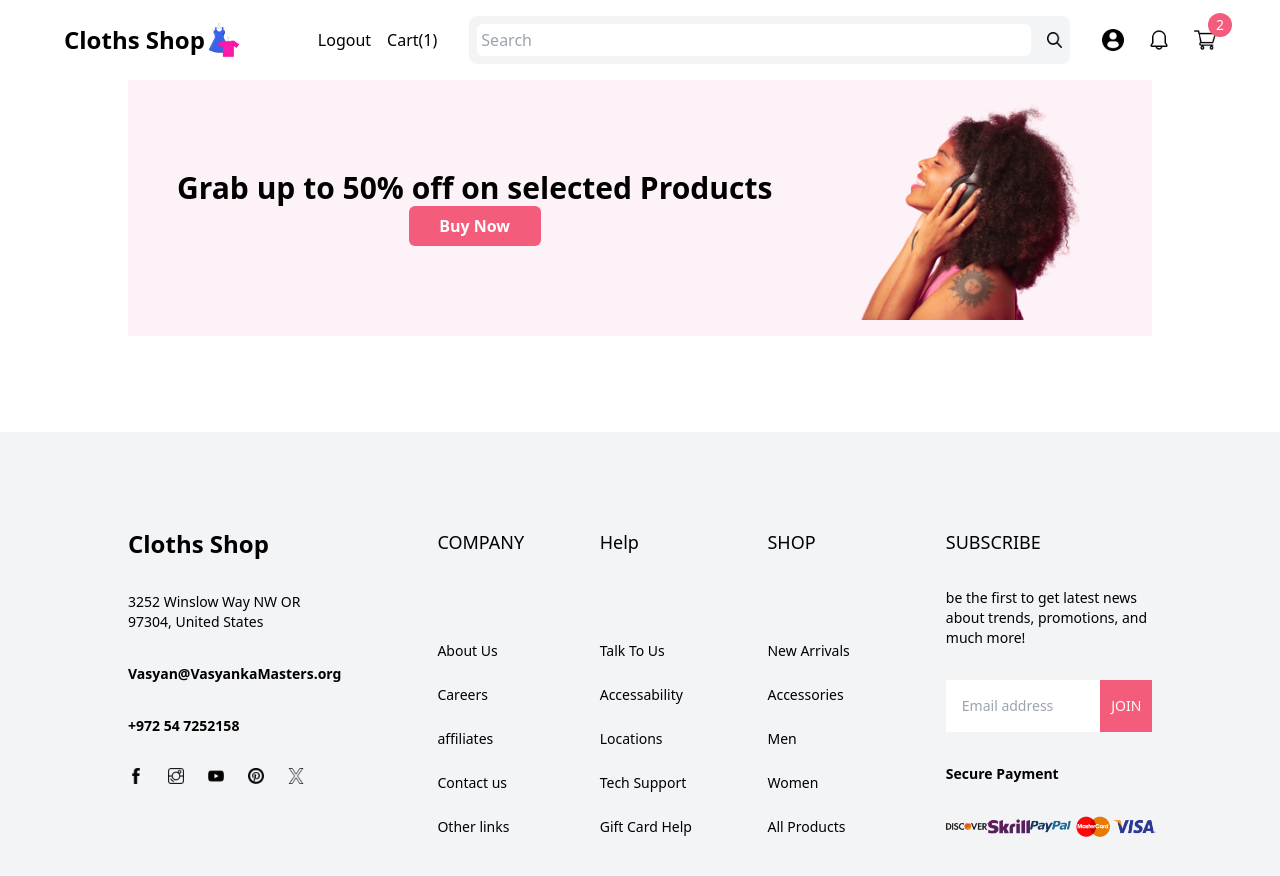
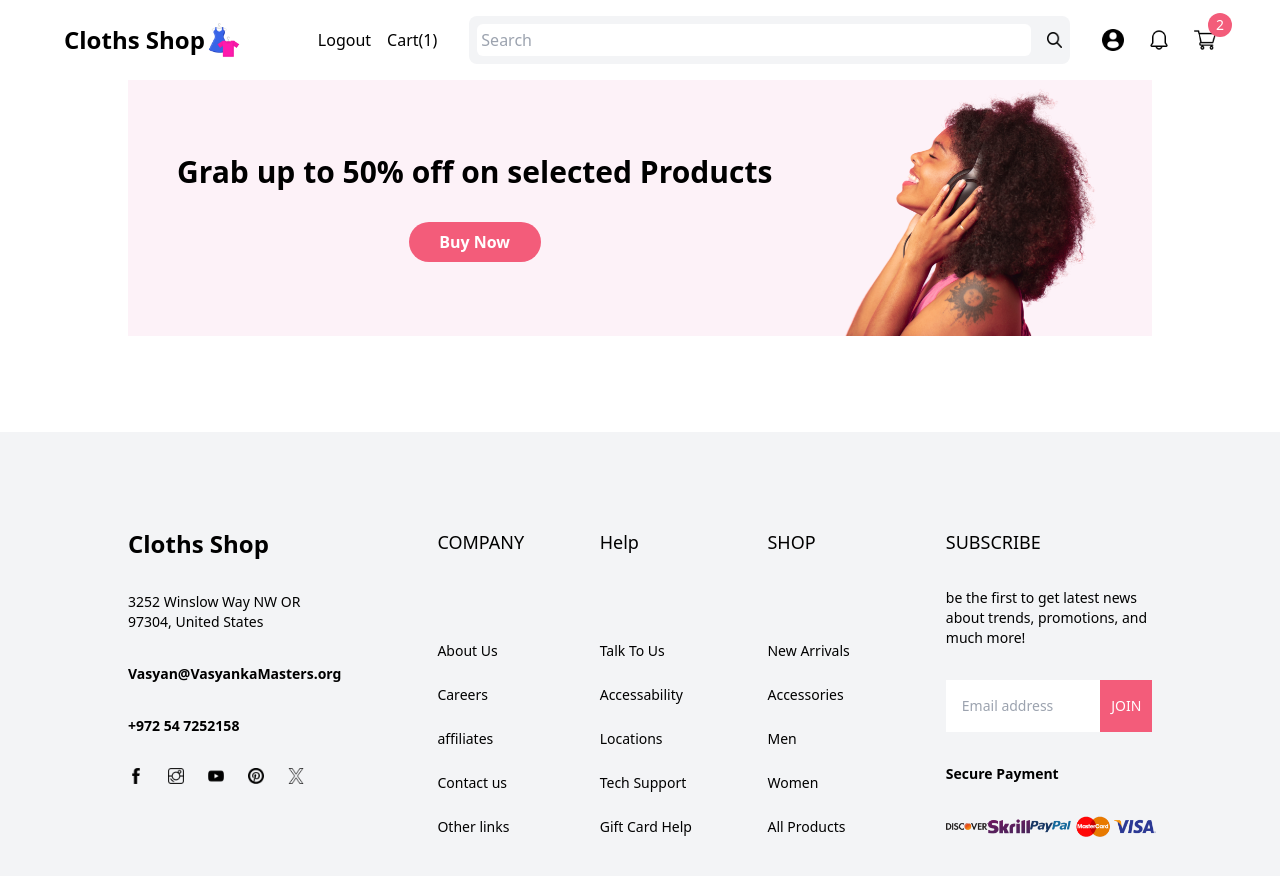
Before and after one commit to deimosdev343/clothes-shop, a Next.js app: page /list in a window 1280 px wide. Shown: the top 876 px of the page. Built offline with nearby package versions, Linux system fonts and the light colour scheme.

Commit message:
promo fix style

```diff
--- a/src/app/list/page.tsx
+++ b/src/app/list/page.tsx
@@ -4,10 +4,10 @@ import React from "react";
 const ListPage = () => {
     return (
       <div className="px-4 md:px-8 lg:px-16 xl:px-32 2xl:px-64 relative">
-        <div className="bg-pink-50 p-4 flex justify-between h-64">
-          <div className="flex flex-col justify-center items-center w-2/3">
+        <div className="bg-pink-50 px-4 flex justify-between h-64">
+          <div className="flex flex-col justify-center items-center gap-8 w-2/3">
             <h1 className="font-bold text-3xl">Grab up to 50% off on selected Products</h1>
-            <button className="bg-redPrim p-2 text-white font-bold rounded-md w-[20%]">Buy Now</button>
+            <button className="bg-redPrim p-2 text-white font-bold rounded-3xl w-[20%]">Buy Now</button>
           </div>
           {/*I'm gonna make this image fetch from the api, bg color as well this is temp TODO: what I just wrote... */}
           <div className="relative w-1/3">
```
